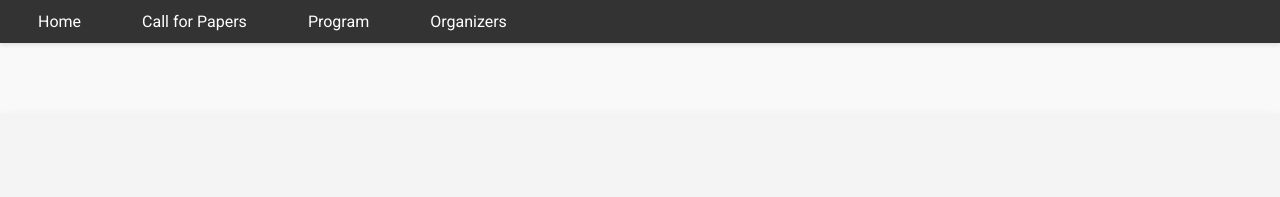
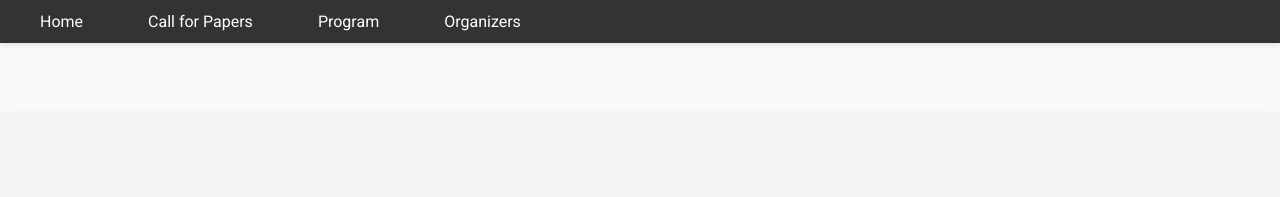
Before and after one commit to combayns2025/combayns2025.github.io, a Jekyll site: the page built from index.md, in a window 1280 px wide. Shown: the top 197 px of the page. Built offline with Jekyll 4.4.1, drawn with Linux system fonts in a browser that asks for light colours.

Commit message:
Update style.css

```diff
--- a/assets/css/style.css
+++ b/assets/css/style.css
@@ -46,10 +46,11 @@ h1, h2 {
 .navbar-menu a {
   text-decoration: none;
   color: white;
-  padding: 10px 18px;
+  padding: 12px 20px; /* Added more padding for better spacing */
   font-family: 'Roboto', Arial, sans-serif;
   font-weight: 500; /* Slightly lighter font weight for better readability */
   transition: background-color 0.3s ease;
+  margin-bottom: 8px; /* Margin below the links for better spacing */
 }
 
 .navbar-menu a:hover {
@@ -92,6 +93,7 @@ h1, h2 {
 
   .navbar-menu a {
     padding: 15px 0; /* Increase padding for easier tapping */
+    margin-bottom: 0; /* Remove margin below items on mobile */
   }
 }
 
```
